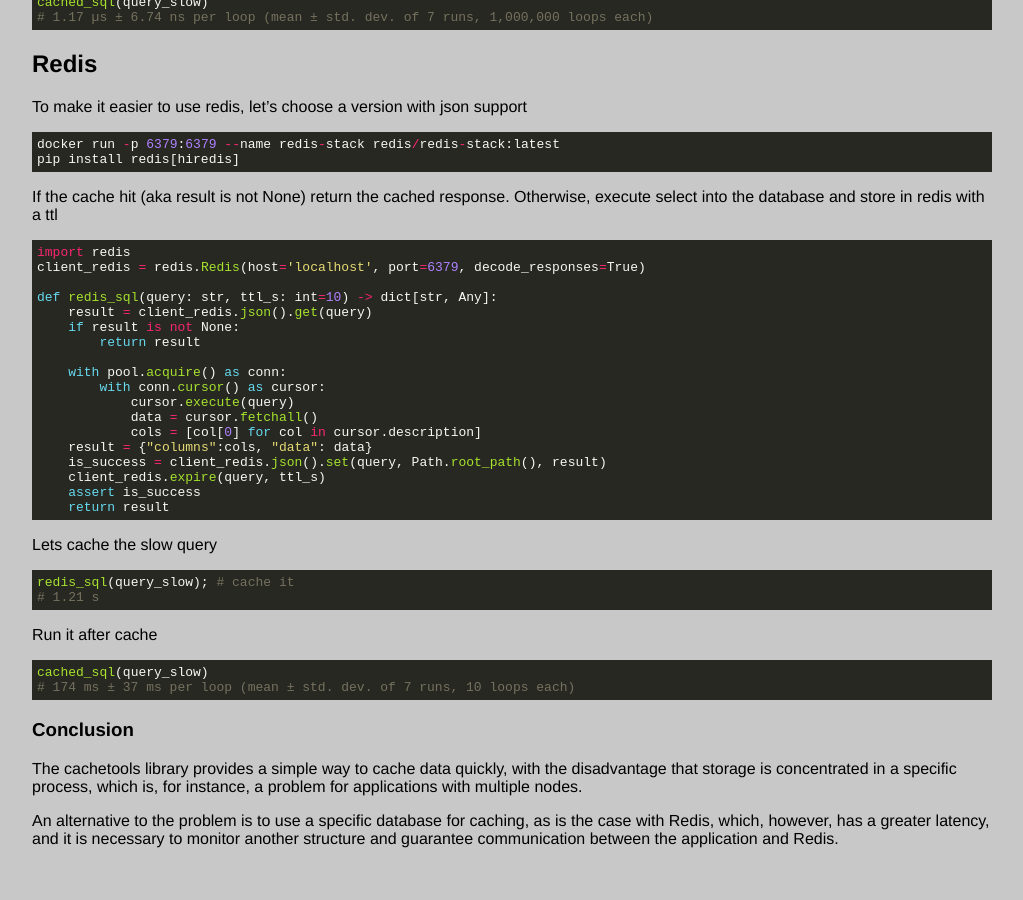
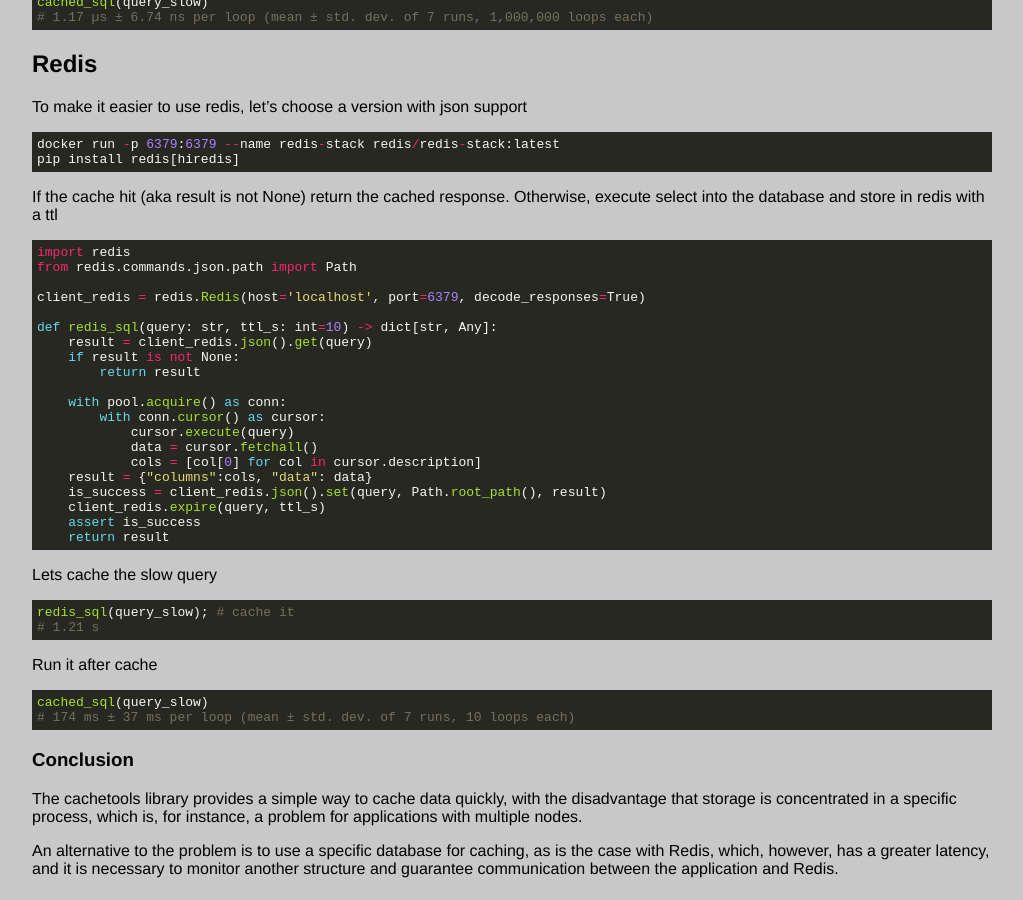
Before and after one commit to CarlosPena00/carlospena00.github.io, a Jekyll site: the page built from _posts/2023-11-15-python-ttl-cache.md, in a window 1280 px wide and 900 px high, scrolled down 1327 px. Shown: the whole window, without its empty margins (128-1151 px from the left). Built offline with Jekyll 4.4.1, drawn with Linux system fonts in a browser that asks for light colours.

Commit message:
fix(blog-redis): Add missing import redis-* Path

````diff
--- a/_posts/2023-11-15-python-ttl-cache.md
+++ b/_posts/2023-11-15-python-ttl-cache.md
@@ -100,6 +100,8 @@ If the cache hit (aka result is not None) return the cached response. Otherwise,
 
 ```py
 import redis
+from redis.commands.json.path import Path
+
 client_redis = redis.Redis(host='localhost', port=6379, decode_responses=True)
 
 def redis_sql(query: str, ttl_s: int=10) -> dict[str, Any]:
````
